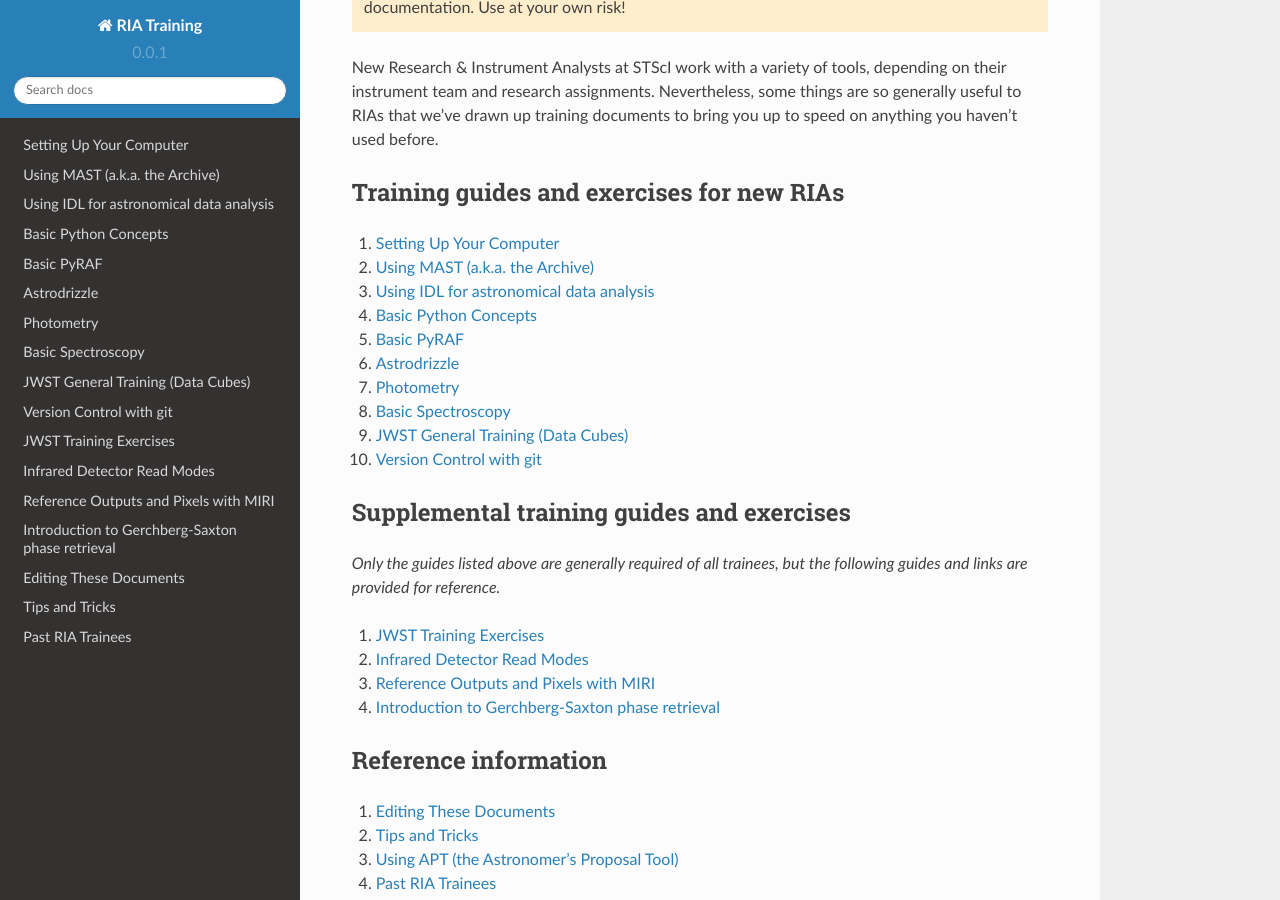
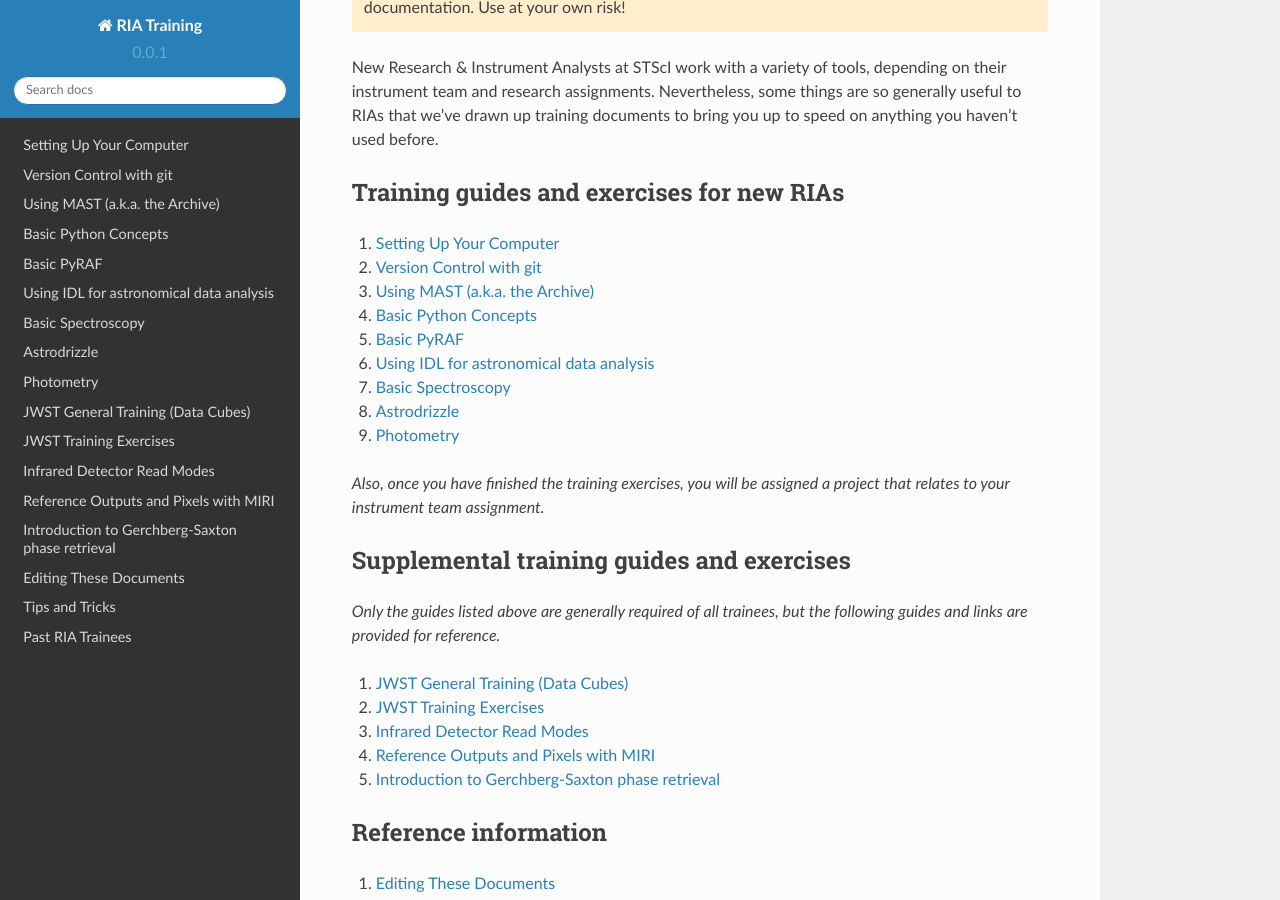
Before and after one commit to staceybright/training-library, a Sphinx documentation site: the page built from source/index.txt, in a window 1280 px wide and 900 px high, scrolled down 253 px. Built offline with Sphinx 7.4.7 and the Read the Docs theme 2.0.0, drawn with Linux system fonts in a browser that asks for light colours.

Commit message:
Rearrange index page to reflect training order

```diff
--- a/source/index.txt
+++ b/source/index.txt
@@ -13,15 +13,16 @@
 *******************************************
 
 #. :doc:`computer_setup`
+#. :doc:`version_control`
 #. :doc:`archives`
-#. :doc:`using_idl`
 #. :doc:`python`
 #. :doc:`pyraf`
+#. :doc:`using_idl`
+#. :doc:`spectroscopy`
 #. :doc:`astrodrizzle`
 #. :doc:`photometry`
-#. :doc:`spectroscopy`
-#. :doc:`jwst_intro`
-#. :doc:`version_control`
+
+*Also, once you have finished the training exercises, you will be assigned a project that relates to your instrument team assignment.*
 
 *******************************************
 Supplemental training guides and exercises
@@ -48,15 +50,15 @@
    :hidden:
 
    computer_setup
+   version_control
    archives
-   using_idl
    python
    pyraf
+   using_idl
+   spectroscopy
    astrodrizzle
    photometry
-   spectroscopy
    jwst_intro
-   version_control
    jwst_training
    jwst_read_modes
    jwst_reference_output
--- a/source/version_control.txt
+++ b/source/version_control.txt
@@ -269,12 +269,6 @@
 
 Give your pull request a brief title and description, then click "Create pull request." Tell your trainer for this section, and they will merge it in if it all looks good!
 
---------------------------------------------
-
-**Congratulations! You've finished the exercise-based part of the training. Next up, talk to your trainer about your project and report.**
-
---------------------------------------------
-
 .. rubric:: Footnotes
 
 .. [#gitproject] `git <http://git-scm.com/>`_ is free and open source software developed by the creator of Linux (Linus Torvalds) and many others. He once said that "git" (British English for "an unpleasant person") was a good name for a project of his, as he names all of his projects after himself.
```
Also changed, not shown: other parts of source/index.txt (+1 -0 lines).
